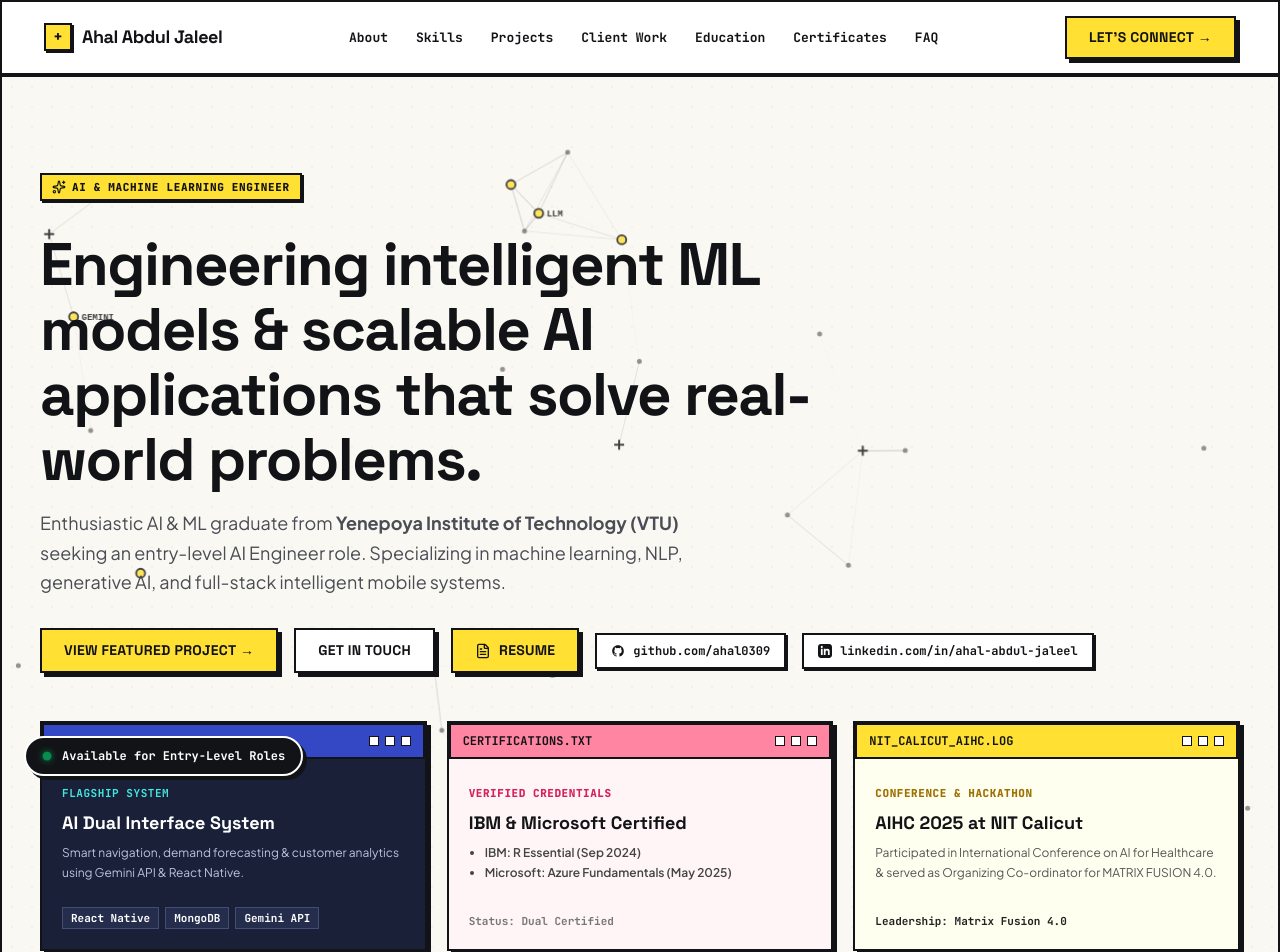
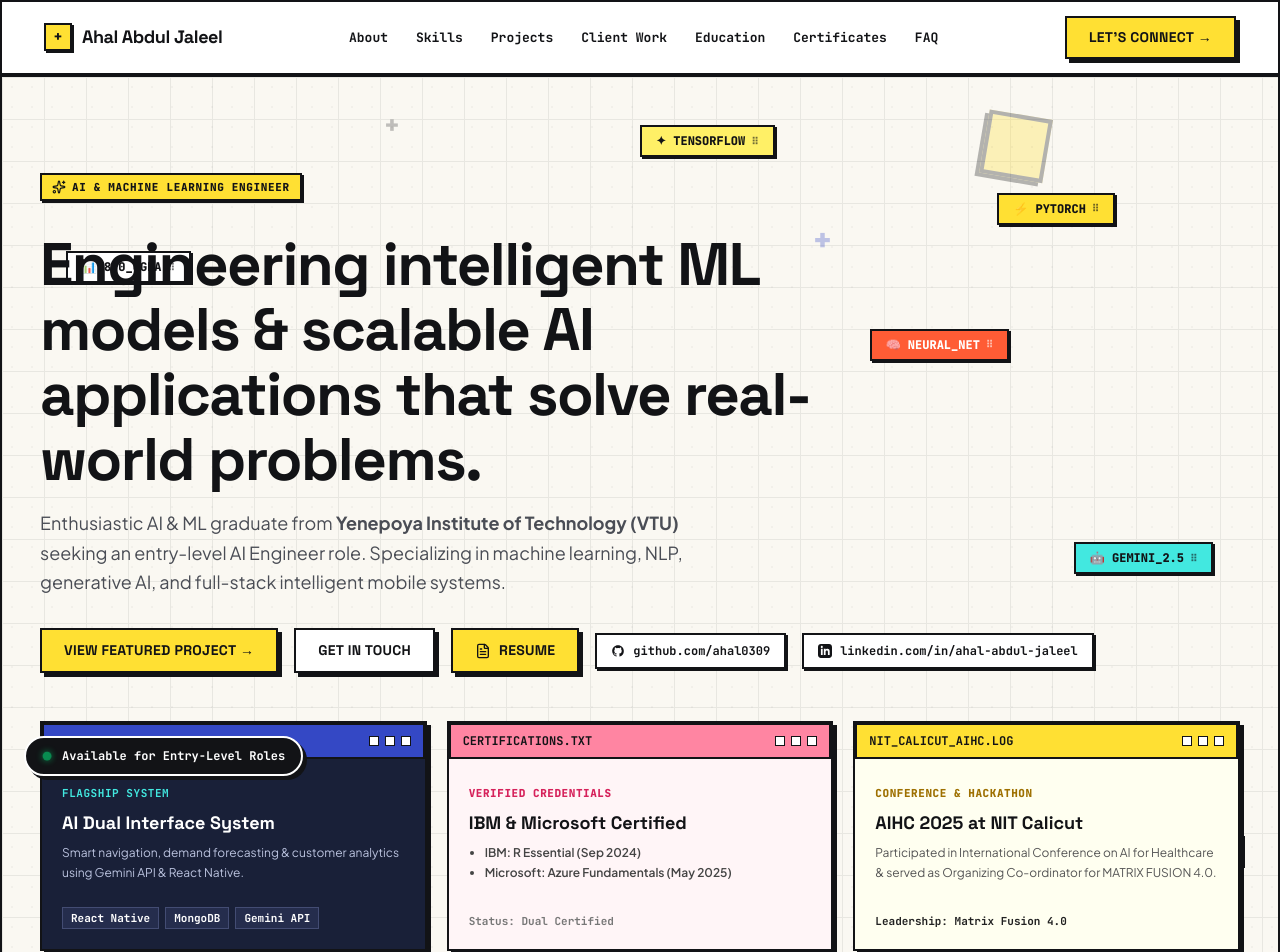
Before and after one commit to ahal0309/portfolio, a Next.js app: page / in a window 1280 px wide. Shown: the top 952 px of the page. Built offline with nearby package versions, Linux system fonts and the light colour scheme.

Commit message:
feat: replace hero background with interactive draggable neo-brutalist tech stickers and parallax matrix

```diff
--- a/src/app/page.tsx
+++ b/src/app/page.tsx
@@ -38,234 +38,103 @@ const neoSpring = {
   mass: 0.8,
 };
 
-// Interactive Canvas Component for Hero Background (AI Neural Constellation + Brutalist Matrix)
+// Interactive Floating Retro-Brutalist Badges & Geometric Shapes in Hero Section
 function HeroInteractiveBackground() {
-  const canvasRef = React.useRef<HTMLCanvasElement | null>(null);
-
-  React.useEffect(() => {
-    const canvas = canvasRef.current;
-    if (!canvas) return;
-    const ctx = canvas.getContext("2d");
-    if (!ctx) return;
-
-    let animationFrameId: number;
-    let width = (canvas.width = canvas.parentElement?.offsetWidth || window.innerWidth);
-    let height = (canvas.height = canvas.parentElement?.offsetHeight || 600);
-
-    const handleResize = () => {
-      if (!canvas || !canvas.parentElement) return;
-      width = canvas.width = canvas.parentElement.offsetWidth;
-      height = canvas.height = canvas.parentElement.offsetHeight;
-    };
-    window.addEventListener("resize", handleResize);
-
-    // Track mouse with smoothing
-    const mouse = { x: -1000, y: -1000, targetX: -1000, targetY: -1000, active: false };
-
-    const handleMouseMove = (e: MouseEvent) => {
-      const rect = canvas.getBoundingClientRect();
-      mouse.targetX = e.clientX - rect.left;
-      mouse.targetY = e.clientY - rect.top;
-      mouse.active = true;
-    };
-
-    const handleMouseLeave = () => {
-      mouse.active = false;
-      mouse.targetX = -1000;
-      mouse.targetY = -1000;
-    };
-
-    window.addEventListener("mousemove", handleMouseMove);
-    document.addEventListener("mouseleave", handleMouseLeave);
-
-    // Nodes representing AI tokens, weights & brutalist matrix points
-    interface Node {
-      x: number;
-      y: number;
-      vx: number;
-      vy: number;
-      baseRadius: number;
-      kind: "dot" | "cross" | "node";
-      color: string;
-      label?: string;
-    }
-
-    const techTags = ["GPT", "PYTORCH", "NLP", "YOLO", "FASTAPI", "CNN", "LLM", "AGENT", "TENSOR", "GEMINI"];
-    const colors = ["#121316", "#3448C5", "#FF5C35", "#16A34A", "#121316"];
-
-    // Create ~38 nodes
-    const nodeCount = 36;
-    const nodes: Node[] = [];
-
-    for (let i = 0; i < nodeCount; i++) {
-      const kind = i % 7 === 0 ? "cross" : i % 3 === 0 ? "node" : "dot";
-      nodes.push({
-        x: Math.random() * width,
-        y: Math.random() * height,
-        vx: (Math.random() - 0.5) * 0.55,
-        vy: (Math.random() - 0.5) * 0.55,
-        baseRadius: kind === "node" ? 4.5 : 2.5,
-        kind,
-        color: colors[i % colors.length],
-        label: i < techTags.length ? techTags[i] : undefined,
-      });
-    }
-
-    const render = () => {
-      ctx.clearRect(0, 0, width, height);
-
-      // Smooth mouse movement
-      mouse.x += (mouse.targetX - mouse.x) * 0.15;
-      mouse.y += (mouse.targetY - mouse.y) * 0.15;
-
-      // Update node positions
-      for (let i = 0; i < nodes.length; i++) {
-        const n = nodes[i];
-        n.x += n.vx;
-        n.y += n.vy;
-
-        // Bounce off canvas boundaries
-        if (n.x < 10) { n.x = 10; n.vx *= -1; }
-        if (n.x > width - 10) { n.x = width - 10; n.vx *= -1; }
-        if (n.y < 10) { n.y = 10; n.vy *= -1; }
-        if (n.y > height - 10) { n.y = height - 10; n.vy *= -1; }
-
-        // Cursor magnetic gravity / avoidance repulsion
-        if (mouse.active) {
-          const dx = n.x - mouse.x;
-          const dy = n.y - mouse.y;
-          const dist = Math.hypot(dx, dy);
-          const maxDist = 170;
-          if (dist < maxDist && dist > 0) {
-            const force = (1 - dist / maxDist) * 1.5;
-            n.x += (dx / dist) * force * 1.8;
-            n.y += (dy / dist) * force * 1.8;
-          }
-        }
-      }
-
-      // Draw connections between nearby nodes (Neural Synapses)
-      for (let i = 0; i < nodes.length; i++) {
-        for (let j = i + 1; j < nodes.length; j++) {
-          const n1 = nodes[i];
-          const n2 = nodes[j];
-          const dx = n1.x - n2.x;
-          const dy = n1.y - n2.y;
-          const dist = Math.hypot(dx, dy);
-          const connectDist = 135;
-
-          if (dist < connectDist) {
-            const alpha = (1 - dist / connectDist) * 0.35;
-            ctx.beginPath();
-            ctx.moveTo(n1.x, n1.y);
-            ctx.lineTo(n2.x, n2.y);
-            ctx.strokeStyle = `rgba(18, 19, 22, ${alpha})`;
-            ctx.lineWidth = 1;
-            ctx.stroke();
-          }
-        }
-
-        // Draw line from cursor to nearby nodes with electric neo accent
-        if (mouse.active) {
-          const dx = nodes[i].x - mouse.x;
-          const dy = nodes[i].y - mouse.y;
-          const dist = Math.hypot(dx, dy);
-          if (dist < 160) {
-            const alpha = (1 - dist / 160) * 0.75;
-            ctx.beginPath();
-            ctx.moveTo(mouse.x, mouse.y);
-            ctx.lineTo(nodes[i].x, nodes[i].y);
-            ctx.strokeStyle = `rgba(52, 72, 197, ${alpha})`;
-            ctx.lineWidth = 1.4;
-            ctx.setLineDash([4, 4]);
-            ctx.stroke();
-            ctx.setLineDash([]);
-          }
-        }
-      }
-
-      // Draw cursor interactive beacon ring when active
-      if (mouse.active && mouse.x > 0 && mouse.y > 0) {
-        ctx.save();
-        ctx.beginPath();
-        ctx.arc(mouse.x, mouse.y, 24, 0, Math.PI * 2);
-        ctx.strokeStyle = "rgba(255, 92, 53, 0.45)";
-        ctx.lineWidth = 2;
-        ctx.setLineDash([3, 3]);
-        ctx.stroke();
-
-        ctx.beginPath();
-        ctx.arc(mouse.x, mouse.y, 4, 0, Math.PI * 2);
-        ctx.fillStyle = "#FF5C35";
-        ctx.fill();
-        ctx.restore();
-      }
-
-      // Draw nodes
-      for (let i = 0; i < nodes.length; i++) {
-        const n = nodes[i];
-
-        if (n.kind === "cross") {
-          // Neo-brutalist '+' marker
-          ctx.save();
-          ctx.strokeStyle = n.color;
-          ctx.lineWidth = 2;
-          const size = 5;
-          ctx.beginPath();
-          ctx.moveTo(n.x - size, n.y);
-          ctx.lineTo(n.x + size, n.y);
-          ctx.moveTo(n.x, n.y - size);
-          ctx.lineTo(n.x, n.y + size);
-          ctx.stroke();
-          ctx.restore();
-        } else if (n.kind === "node") {
-          // Neural Node with border
-          ctx.save();
-          ctx.beginPath();
-          ctx.arc(n.x, n.y, n.baseRadius, 0, Math.PI * 2);
-          ctx.fillStyle = "#FFE033";
-          ctx.fill();
-          ctx.lineWidth = 1.8;
-          ctx.strokeStyle = "#121316";
-          ctx.stroke();
-
-          // Render micro tag for AI nodes
-          if (n.label) {
-            ctx.font = "bold 9px 'Courier New', monospace";
-            ctx.fillStyle = "#121316";
-            ctx.fillText(n.label, n.x + 8, n.y + 3);
-          }
-          ctx.restore();
-        } else {
-          // Simple matrix dot
-          ctx.save();
-          ctx.beginPath();
-          ctx.arc(n.x, n.y, n.baseRadius, 0, Math.PI * 2);
-          ctx.fillStyle = "rgba(18, 19, 22, 0.55)";
-          ctx.fill();
-          ctx.restore();
-        }
-      }
-
-      animationFrameId = requestAnimationFrame(render);
-    };
-
-    render();
-
-    return () => {
-      cancelAnimationFrame(animationFrameId);
-      window.removeEventListener("resize", handleResize);
-      window.removeEventListener("mousemove", handleMouseMove);
-      document.removeEventListener("mouseleave", handleMouseLeave);
-    };
-  }, []);
+  const containerRef = React.useRef<HTMLDivElement | null>(null);
+  const [mousePos, setMousePos] = React.useState({ x: 0, y: 0 });
+
+  const handleMouseMove = (e: React.MouseEvent<HTMLDivElement>) => {
+    if (!containerRef.current) return;
+    const rect = containerRef.current.getBoundingClientRect();
+    const x = (e.clientX - rect.left) / rect.width - 0.5;
+    const y = (e.clientY - rect.top) / rect.height - 0.5;
+    setMousePos({ x, y });
+  };
+
+  // Neo-brutalist interactive badges that visitors can drag around or watch react to mouse movement
+  const badges = [
+    { text: "⚡ PYTORCH", color: "bg-[#FFE033]", border: "border-[#121316]", defaultX: "78%", defaultY: "12%", depth: 32 },
+    { text: "🤖 GEMINI_2.5", color: "bg-[#42E8E0]", border: "border-[#121316]", defaultX: "84%", defaultY: "48%", depth: 25 },
+    { text: "🧠 NEURAL_NET", color: "bg-[#FF5C35] text-white", border: "border-[#121316]", defaultX: "68%", defaultY: "26%", depth: 42 },
+    { text: "📊 8.0_CGPA", color: "bg-white", border: "border-[#121316]", defaultX: "5%", defaultY: "18%", depth: 28 },
+    { text: "🚀 FASTAPI", color: "bg-[#3448C5] text-white", border: "border-[#121316]", defaultX: "88%", defaultY: "78%", depth: 38 },
+    { text: "🔍 YOLOv8", color: "bg-[#16A34A] text-white", border: "border-[#121316]", defaultX: "4%", defaultY: "75%", depth: 22 },
+    { text: "✦ TENSORFLOW", color: "bg-[#FFF066]", border: "border-[#121316]", defaultX: "50%", defaultY: "5%", depth: 18 },
+  ];
 
   return (
-    <canvas
-      ref={canvasRef}
-      className="absolute inset-0 w-full h-full pointer-events-none z-0 opacity-80"
+    <div
+      ref={containerRef}
+      onMouseMove={handleMouseMove}
+      className="absolute inset-0 overflow-hidden pointer-events-auto select-none"
       aria-hidden="true"
-    />
+    >
+      {/* Dynamic Grid Background with cursor parallax shift */}
+      <div
+        className="absolute inset-0 opacity-[0.07] bg-[linear-gradient(to_right,#121316_1px,transparent_1px),linear-gradient(to_bottom,#121316_1px,transparent_1px)] bg-[size:42px_42px]"
+        style={{
+          transform: `translate(${mousePos.x * 14}px, ${mousePos.y * 14}px)`,
+          transition: "transform 0.15s ease-out",
+        }}
+      />
+
+      {/* Floating Retro Neo-Brutalist Geometric Accent Blocks */}
+      <motion.div
+        animate={{
+          rotate: [0, 90, 180, 270, 360],
+          y: [0, -12, 0, 12, 0]
+        }}
+        transition={{ repeat: Infinity, duration: 25, ease: "linear" }}
+        className="absolute top-12 right-[18%] w-16 h-16 border-4 border-[#121316] bg-[#FFE033] brutal-shadow pointer-events-none opacity-30 hidden lg:block"
+      />
+
+      <motion.div
+        animate={{
+          rotate: [0, -180, -360],
+          x: [0, 15, 0, -15, 0]
+        }}
+        transition={{ repeat: Infinity, duration: 18, ease: "linear" }}
+        className="absolute bottom-20 left-[14%] w-12 h-12 rounded-full border-4 border-[#121316] bg-[#FF5C35] brutal-shadow pointer-events-none opacity-25 hidden lg:block"
+      />
+
+      {/* Retro Brutalist Plus '+' Cross & Symbol Points */}
+      <div className="absolute top-8 left-[30%] text-[#121316] font-mono-code text-2xl font-black opacity-25 select-none">+</div>
+      <div className="absolute top-36 right-[35%] text-[#3448C5] font-mono-code text-3xl font-black opacity-30 select-none">+</div>
+      <div className="absolute bottom-24 right-[8%] text-[#FF5C35] font-mono-code text-2xl font-black opacity-25 select-none">✦</div>
+      <div className="absolute bottom-32 left-[40%] text-[#121316] font-mono-code text-xl font-black opacity-20 select-none">▲</div>
+
+      {/* Draggable & Mouse-Reactive Tech Stickers */}
+      {badges.map((b, i) => (
+        <motion.div
+          key={i}
+          drag
+          dragConstraints={containerRef}
+          whileHover={{ scale: 1.15, rotate: 0, zIndex: 30 }}
+          whileTap={{ scale: 0.95, cursor: "grabbing" }}
+          style={{
+            left: b.defaultX,
+            top: b.defaultY,
+          }}
+          animate={{
+            x: mousePos.x * b.depth,
+            y: mousePos.y * b.depth,
+          }}
+          transition={{ type: "spring", stiffness: 100, damping: 15 }}
+          className={`absolute cursor-grab z-10 px-3.5 py-1.5 border-2 ${b.border} ${b.color} font-mono-code text-xs font-black brutal-shadow-sm transition-shadow hover:brutal-shadow uppercase hidden sm:flex items-center gap-1.5`}
+        >
+          <span>{b.text}</span>
+          <span className="text-[10px] opacity-60">⠿</span>
+        </motion.div>
+      ))}
+
+      {/* Floating Interactive Status Pill */}
+      <div
+        className="absolute bottom-4 right-6 hidden md:flex items-center gap-2 bg-white border-2 border-[#121316] px-3 py-1 font-mono-code text-[11px] font-bold text-[#121316] brutal-shadow-sm opacity-80 hover:opacity-100 transition-opacity"
+      >
+        <span className="w-2 h-2 rounded-full bg-[#16A34A] animate-ping" />
+        <span>INTERACTIVE_CANVAS: DRAG_BADGES_ANYWHERE</span>
+      </div>
+    </div>
   );
 }
 
```
